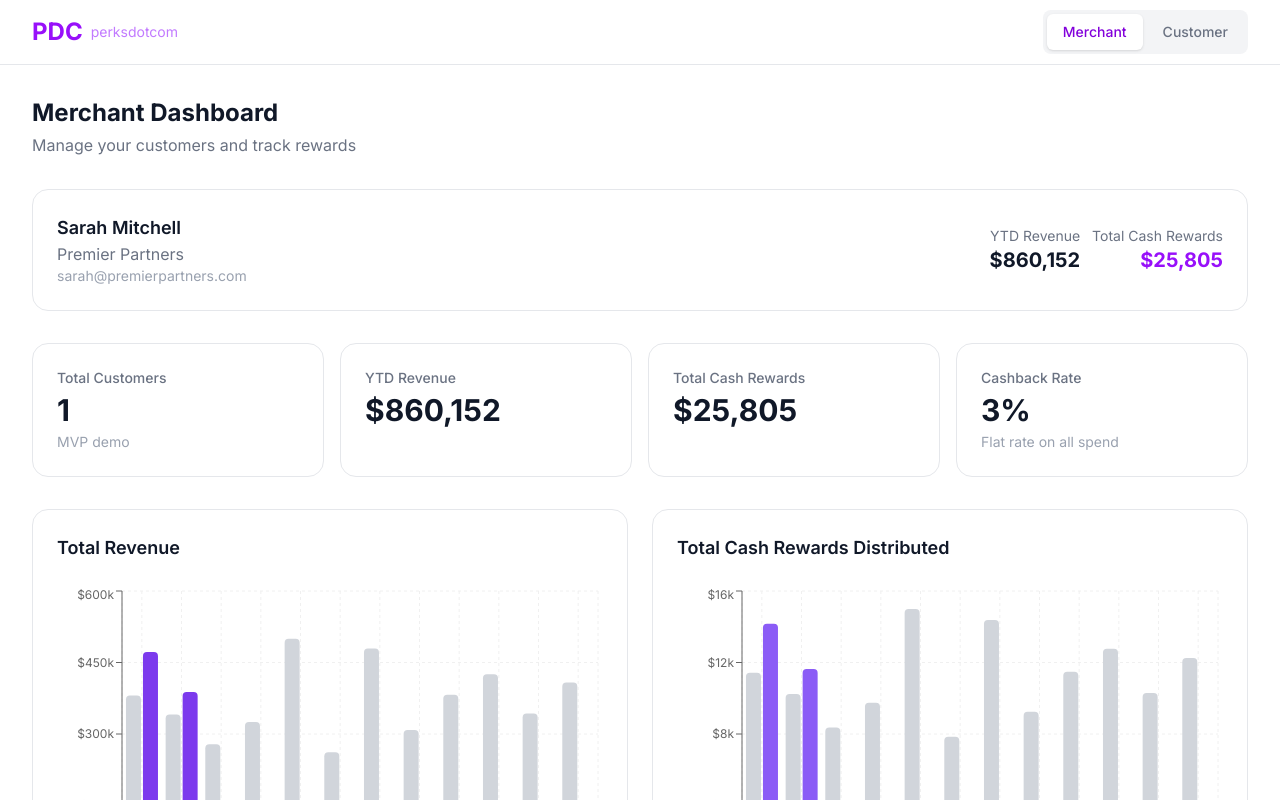
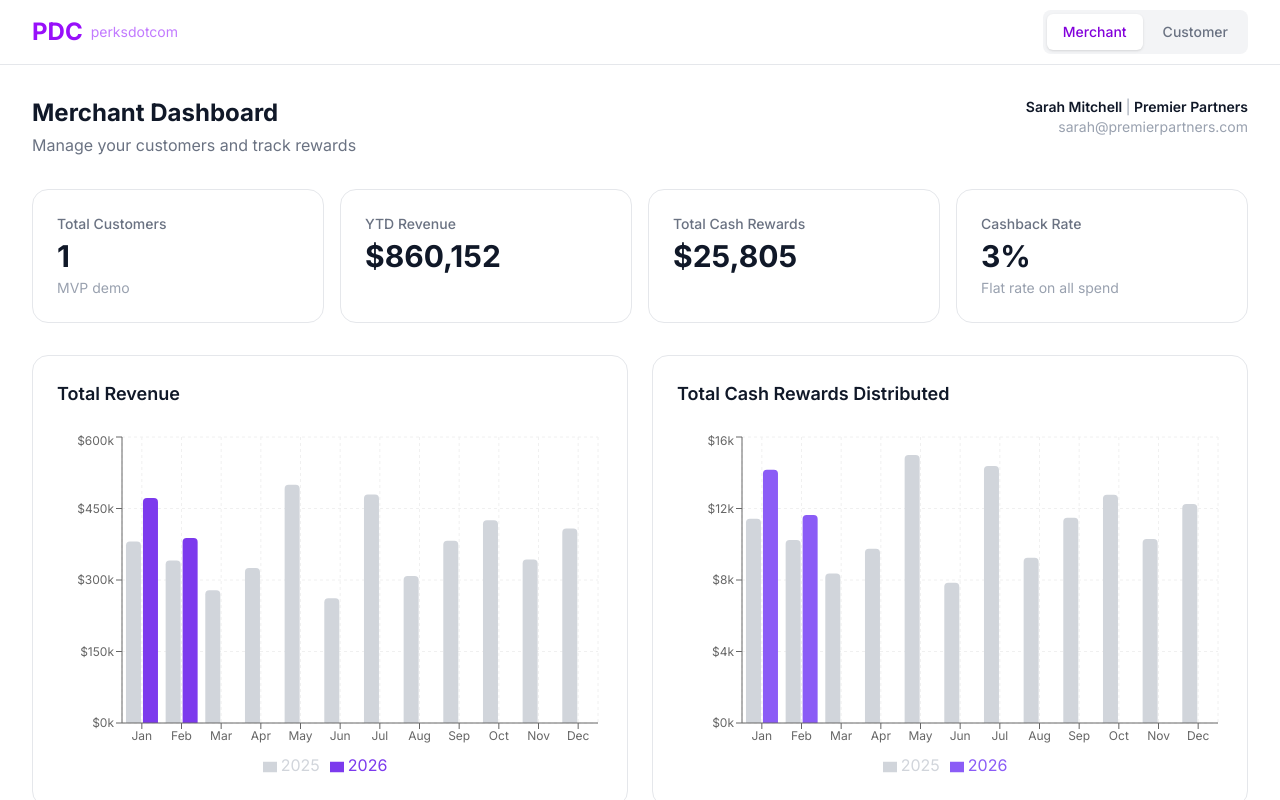
Before and after one commit to bretel-hub/pdc, a Next.js app: page / in a window 1280 px wide. Shown: the top 800 px of the page. Built offline with nearby package versions, Linux system fonts and the light colour scheme.

Commit message:
Remove redundant customer card, move customer info to header

```diff
--- a/src/app/page.tsx
+++ b/src/app/page.tsx
@@ -13,29 +13,15 @@ export default function MerchantDashboard() {
 
   return (
     <div className="space-y-8">
-      <div>
-        <h1 className="text-2xl font-bold text-gray-900">Merchant Dashboard</h1>
-        <p className="text-gray-500 mt-1">Manage your customers and track rewards</p>
-      </div>
-
-      {/* Customer card */}
-      <div className="bg-white rounded-2xl border border-gray-200 p-6">
-        <div className="flex flex-col sm:flex-row sm:items-center justify-between gap-4">
-          <div>
-            <h2 className="text-lg font-semibold text-gray-900">{customer.name}</h2>
-            <p className="text-gray-500">{customer.company}</p>
-            <p className="text-sm text-gray-400">{customer.email}</p>
-          </div>
-          <div className="flex gap-3">
-            <div className="text-right">
-              <p className="text-sm text-gray-500">YTD Revenue</p>
-              <p className="text-xl font-bold text-gray-900">{formatCurrency(customer.ytdSpend)}</p>
-            </div>
-            <div className="text-right">
-              <p className="text-sm text-gray-500">Total Cash Rewards</p>
-              <p className="text-xl font-bold text-purple-600">{formatCurrency(customer.ytdCashback)}</p>
-            </div>
-          </div>
+      {/* Header with customer info */}
+      <div className="flex flex-col sm:flex-row sm:items-start sm:justify-between gap-2">
+        <div>
+          <h1 className="text-2xl font-bold text-gray-900">Merchant Dashboard</h1>
+          <p className="text-gray-500 mt-1">Manage your customers and track rewards</p>
+        </div>
+        <div className="text-left sm:text-right">
+          <p className="text-sm font-semibold text-gray-900">{customer.name} <span className="text-gray-400 font-normal">|</span> {customer.company}</p>
+          <p className="text-sm text-gray-400">{customer.email}</p>
         </div>
       </div>
 
```
